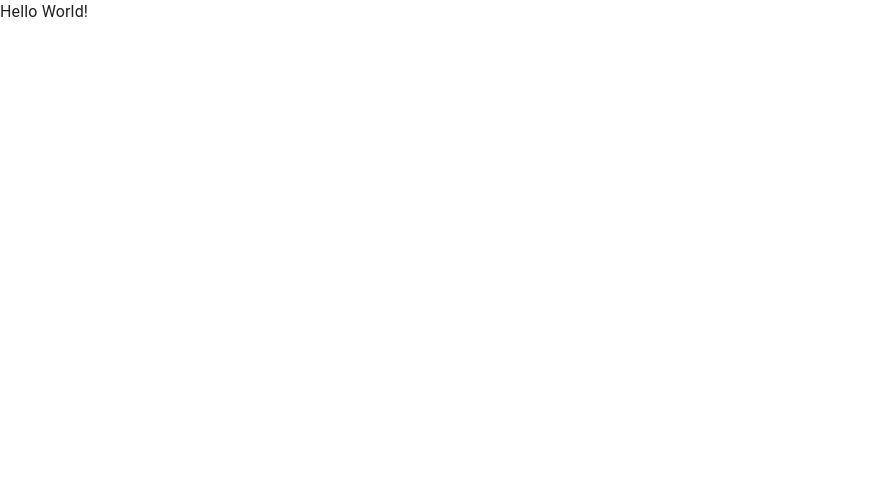
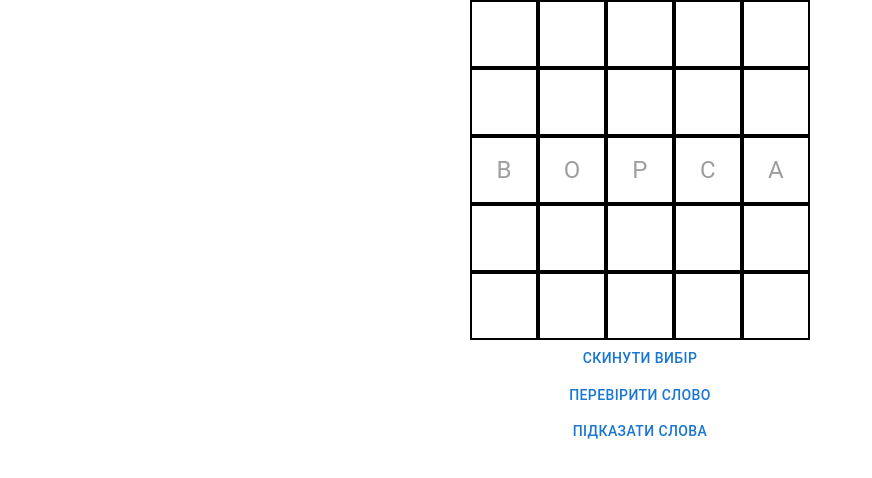
Before and after one commit to vladhuk/balda, a React (Create React App) app: page / in a window 1280 px wide. Shown: the top 478 px of the page, without its empty margins (0-872 px from the left). Built offline with nearby package versions, Linux system fonts and the light colour scheme.

Commit message:
create enterable by rules field and checking

```diff
--- a/package.json
+++ b/package.json
@@ -13,6 +13,7 @@
     "@types/node": "^16.7.13",
     "@types/react": "^18.0.0",
     "@types/react-dom": "^18.0.0",
+    "lodash": "^4.17.21",
     "react": "^18.2.0",
     "react-dom": "^18.2.0",
     "react-scripts": "5.0.1",
@@ -46,6 +47,7 @@
     ]
   },
   "devDependencies": {
+    "@types/lodash": "^4.14.191",
     "@typescript-eslint/eslint-plugin": "^5.13.0",
     "@typescript-eslint/parser": "^5.0.0",
     "eslint": "^8.2.0",
--- a/src/App.tsx
+++ b/src/App.tsx
@@ -1,5 +1,194 @@
-import React, { FC } from 'react';
+import { Box, Button, InputBase } from '@mui/material';
+import { Cell, Coord } from 'helpers/cell';
+import { isEmpty, isNull, random, range } from 'lodash';
+import { isNotNull } from 'utils/is-not-null';
+import React, { ChangeEvent, FC, useState } from 'react';
+import nouns from 'data/nouns.json';
+
+const SIZE = 5;
+const LETTERS = 'АБВГҐДЕЄЖЗИІЇЙКЛМНОПРСТУФХЦЧШЩЬЮЯ';
+
+function getRandomWord(): string {
+  const words = nouns.filter((word) => word.length === 5);
+  return words[random(0, words.length)];
+}
+
+function createTable(size: number, word: string): Cell[][] {
+  const letters = word.toUpperCase().split('');
+
+  return range(size).map((y) =>
+    range(size).map((x) => ({
+      value: y === Math.floor(SIZE / 2) ? letters[x] : '',
+      coord: new Coord({ x, y }),
+      directions: {
+        top: y === 0 ? null : new Coord({ x, y: y - 1 }),
+        right: x === size - 1 ? null : new Coord({ x: x + 1, y }),
+        bottom: y === size - 1 ? null : new Coord({ x, y: y + 1 }),
+        left: x === 0 ? null : new Coord({ x: x - 1, y }),
+      },
+    })),
+  );
+}
+
+function checkIsWordExist(word: string): boolean {
+  return nouns.includes(word.toLowerCase());
+}
 
 export const App: FC = () => {
-  return <div>Hello World!</div>;
+  const [cells, setCells] = useState(createTable(SIZE, getRandomWord()));
+  const [selectedCells, setSelectedCells] = useState<Cell[]>([]);
+  const [enteredLetterCoord, setEnteredLetterCoord] = useState<Coord | null>(
+    null,
+  );
+
+  const setTableCell = (coord: Coord, value: string) => {
+    setCells((prevCells) =>
+      prevCells.map((row, y) =>
+        row.map((cell, x) => {
+          if (y === coord.y && x === coord.x) {
+            return { ...cell, value };
+          }
+          return cell;
+        }),
+      ),
+    );
+  };
+
+  const checkIsCellSelected = (cell: Cell) =>
+    selectedCells.some(({ coord }) => coord.equals(cell.coord));
+
+  const checkIsLastSelectedNeighbor = (cell: Cell) => {
+    if (isEmpty(selectedCells)) {
+      return true;
+    }
+
+    const lastSelected = selectedCells[selectedCells.length - 1];
+
+    const isNeighborCell = Object.values(lastSelected.directions)
+      .filter(isNotNull)
+      .some((coord: Coord) => coord.equals(cell.coord));
+
+    return isNeighborCell;
+  };
+
+  const handleEnterLetter =
+    (cell: Cell) => (event: ChangeEvent<HTMLInputElement>) => {
+      const uppercasedValue = event.target.value.toUpperCase();
+
+      if (LETTERS.includes(uppercasedValue)) {
+        setTableCell(cell.coord, uppercasedValue);
+        setSelectedCells((prevSelected) => [
+          ...prevSelected.slice(0, prevSelected.length - 1),
+          { ...cell, value: uppercasedValue },
+        ]);
+      }
+    };
+
+  const handleClickCell = (cell: Cell) => () => {
+    if (checkIsCellSelected(cell)) {
+      return;
+    }
+    if (!checkIsLastSelectedNeighbor(cell)) {
+      return;
+    }
+
+    const isEmptyCellAndLetterAlreadyEntered =
+      isEmpty(cell.value) && isNotNull(enteredLetterCoord);
+    if (isEmptyCellAndLetterAlreadyEntered) {
+      return;
+    }
+
+    if (isEmpty(cell.value)) {
+      setEnteredLetterCoord(cell.coord);
+    }
+    setSelectedCells((prevCells) => [...prevCells, cell]);
+  };
+
+  const clearSelection = (options?: { saveEntered?: boolean }) => {
+    setSelectedCells([]);
+    setEnteredLetterCoord(null);
+
+    if (isNotNull(enteredLetterCoord) && !options?.saveEntered) {
+      setTableCell(enteredLetterCoord, '');
+    }
+  };
+
+  const onCheckWord = () => {
+    if (isNull(enteredLetterCoord)) {
+      return;
+    }
+
+    const word = selectedCells.map(({ value }) => value).join('');
+    const isWordExist = checkIsWordExist(word);
+
+    // eslint-disable-next-line no-alert
+    alert(isWordExist ? 'correct' : 'wrong');
+    clearSelection({ saveEntered: isWordExist });
+  };
+
+  const checkIsEmptySelectedCell = (cell: Cell) =>
+    isNotNull(enteredLetterCoord) &&
+    enteredLetterCoord.equals(cell.coord) &&
+    isEmpty(cell.value);
+
+  const checkIsLastSelectedEnterableNeighbor = (cell: Cell) =>
+    checkIsLastSelectedNeighbor(cell) &&
+    isEmpty(cell.value) &&
+    isNull(enteredLetterCoord);
+
+  const checkIsFirstEmptySelection = (cell: Cell) =>
+    isEmpty(selectedCells) && isEmpty(cell.value);
+
+  const checkIsEnabled = (cell: Cell) =>
+    checkIsFirstEmptySelection(cell) ||
+    checkIsEmptySelectedCell(cell) ||
+    checkIsLastSelectedEnterableNeighbor(cell);
+
+  return (
+    <Box display="flex" flexDirection="column" alignItems="center">
+      <div>
+        {cells.map((row) => (
+          <Box
+            key={`${row[0]?.coord.y} ${row
+              .map(({ value }) => value)
+              .join(' ')}`}
+          >
+            {row.map((cell) => (
+              <InputBase
+                key={`${cell.coord.x} ${cell.coord.y} ${cell.value}`}
+                sx={{
+                  '& input': {
+                    p: 0,
+                    width: 64,
+                    height: 64,
+                    fontSize: 24,
+                    border: '2px solid black',
+                    textAlign: 'center',
+
+                    ...(selectedCells.some(({ coord }) =>
+                      coord.equals(cell.coord),
+                    ) && {
+                      '&, &: focus': {
+                        borderColor: 'green',
+                      },
+                    }),
+                  },
+                }}
+                inputProps={{
+                  maxLength: 1,
+                }}
+                value={cell.value}
+                onClick={handleClickCell(cell)}
+                onChange={handleEnterLetter(cell)}
+                disabled={!checkIsEnabled(cell)}
+              />
+            ))}
+          </Box>
+        ))}
+      </div>
+      <Button onClick={() => clearSelection()}>Скинути вибір</Button>
+      <Button onClick={onCheckWord}>Перевірити слово</Button>
+      <Button>Підказати слова</Button>
+    </Box>
+  );
 };
--- /dev/null
+++ b/src/helpers/cell.ts
@@ -0,0 +1,32 @@
+interface ICoord {
+  x: number;
+  y: number;
+}
+
+export class Coord {
+  readonly x: number;
+
+  readonly y: number;
+
+  constructor({ x, y }: ICoord) {
+    this.x = x;
+    this.y = y;
+  }
+
+  equals({ x, y }: ICoord): boolean {
+    return this.x === x && this.y === y;
+  }
+}
+
+interface Directions {
+  top: Coord | null;
+  right: Coord | null;
+  bottom: Coord | null;
+  left: Coord | null;
+}
+
+export interface Cell {
+  directions: Directions;
+  value: string;
+  coord: Coord;
+}
--- /dev/null
+++ b/src/utils/is-not-empty.ts
@@ -0,0 +1,5 @@
+import { isEmpty } from 'lodash';
+
+export function isNotEmpty<T>(value: T): boolean {
+  return !isEmpty(value);
+}
--- /dev/null
+++ b/src/utils/is-not-null.ts
@@ -0,0 +1,3 @@
+export function isNotNull<T>(value: T | null): value is T {
+  return value !== null;
+}
--- /dev/null
+++ b/src/utils/is-not-undefined.ts
@@ -0,0 +1,3 @@
+export function isNotUndefined<T>(value: T | undefined): value is T {
+  return value !== undefined;
+}
```
Also changed, not shown: src/data/nouns.json, 1 other file (tests, documents, lock files or other folders).
